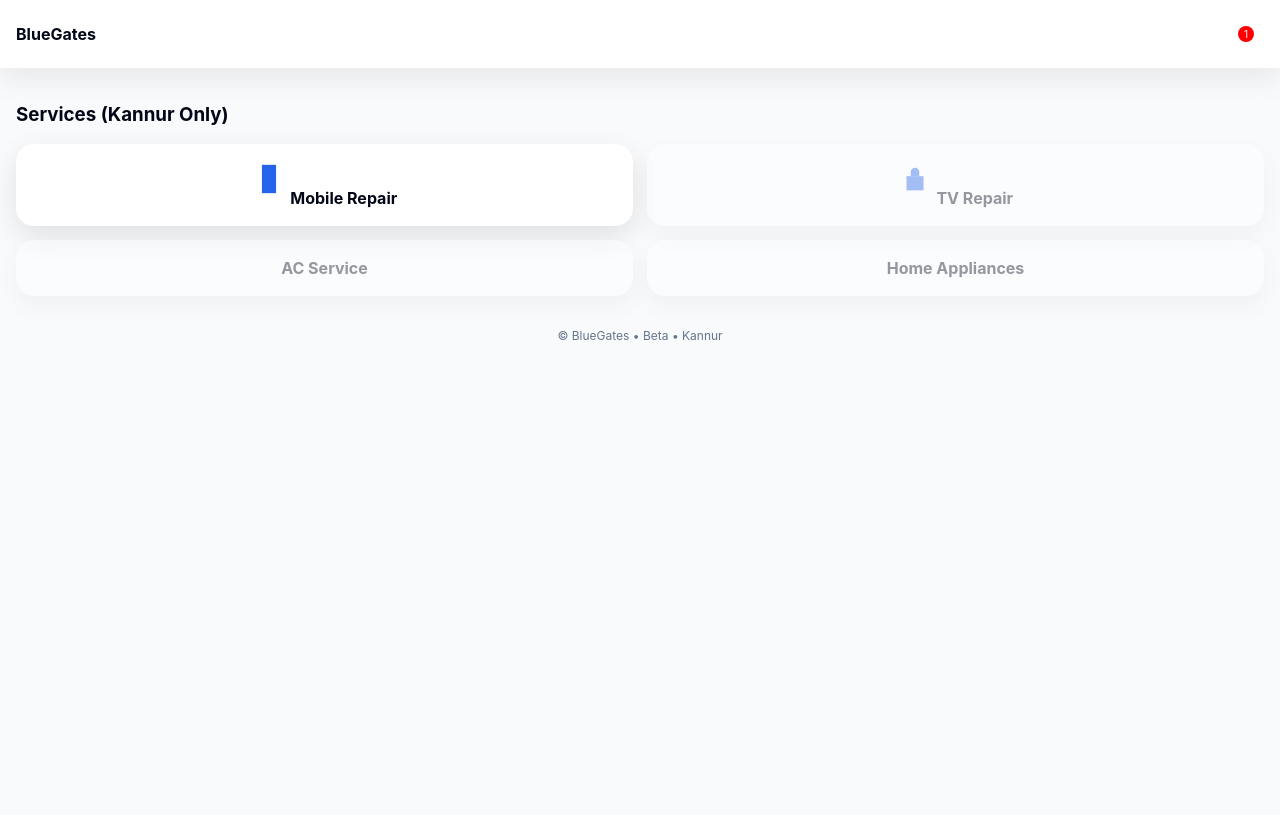
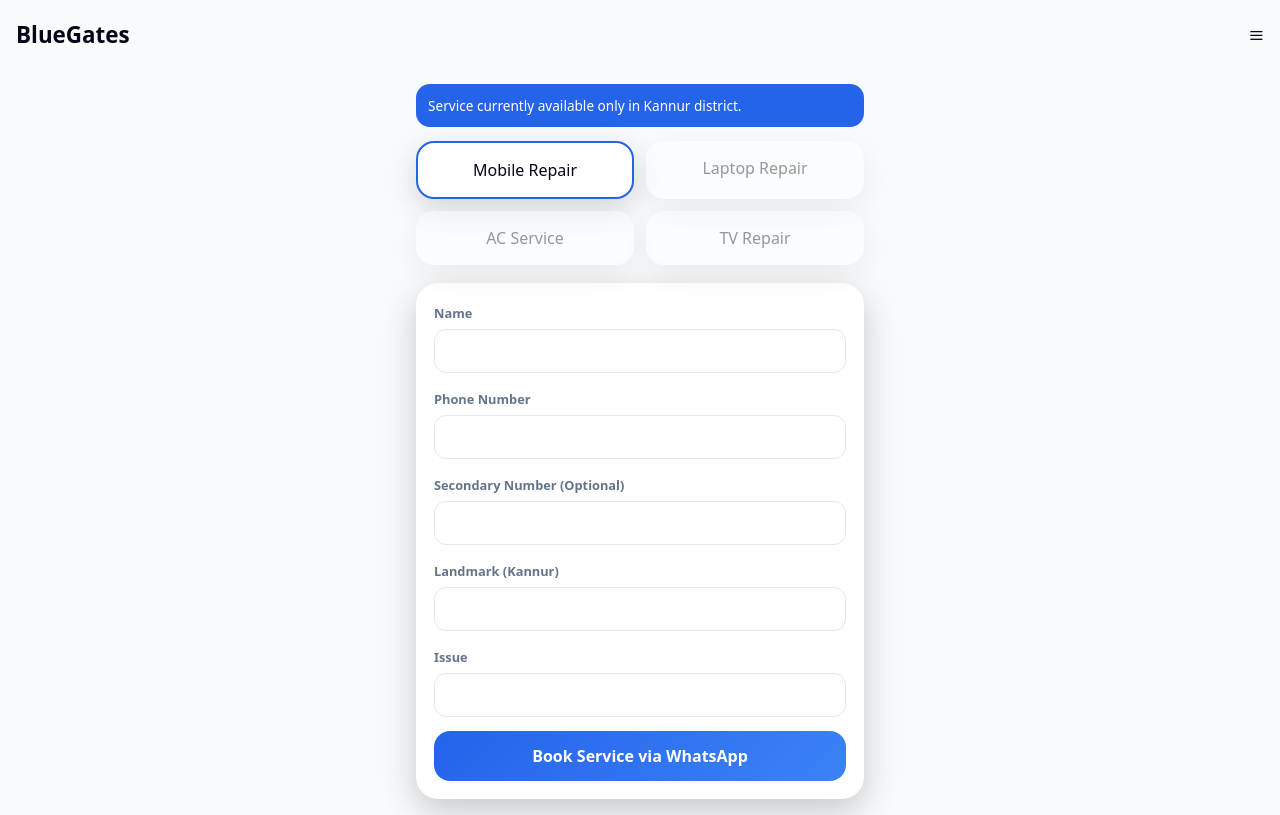
Before and after one commit to blue-gates/BlueGates, a plain HTML site: page index.html in a window 1280 px wide. Drawn offline with Linux system fonts and the light colour scheme.

Commit message:
Update index.html

```diff
--- a/index.html
+++ b/index.html
@@ -1,14 +1,13 @@
 <!DOCTYPE html>
 <html lang="en">
 <head>
-<meta charset="UTF-8" />
-<meta name="viewport" content="width=device-width, initial-scale=1.0" />
+<meta charset="UTF-8">
+<meta name="viewport" content="width=device-width, initial-scale=1.0">
 <title>BlueGates</title>
 
-<meta name="theme-color" content="#0f172a" />
+<meta name="theme-color" content="#0f172a">
 
 <style>
-/* ===== THEME ===== */
 :root{
   --bg:#f8fafc;
   --card:#ffffff;
@@ -19,144 +18,160 @@
 
 .dark{
   --bg:#020617;
-  --card:#020617;
-  --text:#e5e7eb;
+  --card:#0f172a;
+  --text:#f8fafc;
   --muted:#94a3b8;
   --accent:#3b82f6;
 }
 
-*{box-sizing:border-box;font-family:-apple-system,BlinkMacSystemFont,"Segoe UI",Roboto}
-body{margin:0;background:var(--bg);color:var(--text);transition:.3s}
+*{box-sizing:border-box;font-family:system-ui,-apple-system,Segoe UI,Roboto}
 
-/* ===== HEADER ===== */
-header{
-  display:flex;
-  align-items:center;
-  justify-content:space-between;
-  padding:16px;
-  background:var(--card);
-  box-shadow:0 10px 30px rgba(0,0,0,.08);
+body{
+  margin:0;
+  background:var(--bg);
+  color:var(--text);
+  transition:.3s;
 }
 
+header{
+  padding:16px;
+  display:flex;
+  justify-content:space-between;
+  align-items:center;
+}
+
+h1{margin:0;font-size:1.4rem}
+
 .menu-btn{
-  width:36px;height:36px;border-radius:10px;
-  display:flex;align-items:center;justify-content:center;
+  font-size:26px;
   cursor:pointer;
 }
 
-.menu-btn svg{width:22px;height:22px;fill:var(--text)}
-
-.badge{
-  position:absolute;
-  top:10px;right:10px;
-  background:red;color:#fff;
-  font-size:10px;
-  padding:2px 6px;
-  border-radius:20px;
+.container{
+  max-width:480px;
+  margin:auto;
+  padding:16px;
 }
 
-/* ===== MENU BOX ===== */
-.menu{
-  position:fixed;
-  top:0;left:0;
-  width:100%;height:100%;
-  background:rgba(0,0,0,.4);
-  display:none;
+.notice{
+  background:var(--accent);
+  color:#fff;
+  padding:12px;
+  border-radius:14px;
+  font-size:.85rem;
+  margin-bottom:14px;
 }
 
-.menu-box{
-  width:260px;
-  background:var(--card);
-  height:100%;
-  padding:20px;
-  animation:slide .3s ease;
+.services{
+  display:grid;
+  grid-template-columns:repeat(2,1fr);
+  gap:12px;
 }
 
-@keyframes slide{
-  from{transform:translateX(-100%)}
-  to{transform:translateX(0)}
+.service{
+  background:var(--card);
+  padding:16px;
+  border-radius:18px;
+  text-align:center;
+  box-shadow:0 10px 30px rgba(0,0,0,.15);
+  cursor:pointer;
+  transition:.25s;
+}
+
+.service.locked{
+  opacity:.4;
+}
+
+.service.active{
+  border:2px solid var(--accent);
+}
+
+form{
+  margin-top:18px;
+  background:var(--card);
+  padding:18px;
+  border-radius:22px;
+  box-shadow:0 12px 35px rgba(0,0,0,.2);
+}
+
+label{
+  font-size:.8rem;
+  color:var(--muted);
+  font-weight:600;
+}
+
+input{
+  width:100%;
+  padding:12px;
+  border-radius:12px;
+  border:1px solid #e5e7eb;
+  margin:6px 0 14px;
+  background:transparent;
+  color:var(--text);
+}
+
+button{
+  width:100%;
+  padding:14px;
+  border:none;
+  border-radius:16px;
+  background:linear-gradient(135deg,#2563eb,#3b82f6);
+  color:#fff;
+  font-size:1rem;
+  font-weight:700;
+}
+
+/* Menu box */
+.menu-box{
+  position:fixed;
+  top:60px;
+  right:16px;
+  width:220px;
+  background:var(--card);
+  border-radius:18px;
+  box-shadow:0 20px 50px rgba(0,0,0,.4);
+  padding:12px;
+  display:none;
+  z-index:999;
 }
 
 .menu-item{
-  padding:14px 10px;
+  padding:10px;
   border-radius:12px;
+  font-size:.9rem;
   cursor:pointer;
-  font-weight:600;
-}
-.menu-item:hover{background:rgba(0,0,0,.05)}
-
-/* ===== SERVICES ===== */
-.container{padding:16px}
-.grid{
-  display:grid;
-  grid-template-columns:repeat(2,1fr);
-  gap:14px;
 }
 
-.card{
-  background:var(--card);
-  padding:18px;
-  border-radius:18px;
-  box-shadow:0 10px 28px rgba(0,0,0,.1);
-  text-align:center;
-  cursor:pointer;
-  transition:.2s;
+.menu-item:hover{
+  background:rgba(0,0,0,.05);
 }
 
-.card.locked{
-  opacity:.4;
+.badge{
+  background:#ef4444;
+  color:#fff;
+  font-size:.65rem;
+  padding:2px 6px;
+  border-radius:10px;
+  float:right;
 }
 
-.card:hover{transform:scale(.97)}
-
-.card svg{
-  width:34px;height:34px;
-  margin-bottom:8px;
-  fill:var(--accent);
-}
-
-/* ===== POPUP ===== */
+/* Popup */
 .popup{
   position:fixed;
   inset:0;
-  background:rgba(0,0,0,.5);
+  background:rgba(0,0,0,.55);
   display:none;
   align-items:center;
   justify-content:center;
+  z-index:1000;
 }
 
 .popup-box{
   background:var(--card);
-  padding:22px;
+  padding:20px;
   border-radius:20px;
-  width:80%;
-  max-width:300px;
+  width:260px;
   text-align:center;
-  animation:fade .25s ease;
-}
-
-@keyframes fade{
-  from{transform:scale(.9);opacity:0}
-  to{transform:scale(1);opacity:1}
-}
-
-button{
-  border:none;
-  border-radius:14px;
-  padding:14px;
-  width:100%;
-  background:var(--accent);
-  color:#fff;
-  font-weight:700;
-  margin-top:14px;
-}
-
-/* ===== FOOTER ===== */
-footer{
-  text-align:center;
-  font-size:.75rem;
-  color:var(--muted);
-  padding:16px;
 }
 </style>
 </head>
@@ -164,89 +179,99 @@
 <body>
 
 <header>
-  <strong>BlueGates</strong>
-
-  <div style="position:relative">
-    <div class="menu-btn" onclick="openMenu()">
-      <svg viewBox="0 0 24 24">
-        <path d="M3 6h18M3 12h18M3 18h18"/>
-      </svg>
-    </div>
-    <div class="badge">1</div>
-  </div>
+  <h1>BlueGates</h1>
+  <div class="menu-btn" onclick="toggleMenu()">≡</div>
 </header>
 
 <div class="container">
-  <h3>Services (Kannur Only)</h3>
 
-  <div class="grid">
-    <!-- Mobile -->
-    <div class="card" onclick="bookMobile()">
-      <svg viewBox="0 0 24 24"><path d="M7 2h10v20H7z"/></svg>
-      <strong>Mobile Repair</strong>
-    </div>
+  <div class="notice">
+    Service currently available only in Kannur district.
+  </div>
 
-    <!-- Locked -->
-    <div class="card locked" onclick="comingSoon()">
-      <svg viewBox="0 0 24 24"><path d="M6 10h12v10H6z"/><path d="M9 10V7a3 3 0 016 0v3"/></svg>
-      <strong>TV Repair</strong>
-    </div>
+  <div class="services">
+    <div class="service active">Mobile Repair</div>
+    <div class="service locked" onclick="comingSoon()">Laptop Repair</div>
+    <div class="service locked" onclick="comingSoon()">AC Service</div>
+    <div class="service locked" onclick="comingSoon()">TV Repair</div>
+  </div>
 
-    <div class="card locked" onclick="comingSoon()"><strong>AC Service</strong></div>
-    <div class="card locked" onclick="comingSoon()"><strong>Home Appliances</strong></div>
+  <form onsubmit="sendWhatsApp(event)">
+    <label>Name</label>
+    <input id="name" required>
+
+    <label>Phone Number</label>
+    <input id="phone" required pattern="[0-9]{10}">
+
+    <label>Secondary Number (Optional)</label>
+    <input id="phone2">
+
+    <label>Landmark (Kannur)</label>
+    <input id="landmark" required>
+
+    <label>Issue</label>
+    <input id="issue" required>
+
+    <button type="submit">Book Service via WhatsApp</button>
+  </form>
+
+</div>
+
+<!-- Menu -->
+<div class="menu-box" id="menu">
+  <div class="menu-item" onclick="toggleTheme()">Toggle Theme</div>
+  <div class="menu-item" onclick="showPopup('Privacy policy will be updated soon.')">Privacy Policy</div>
+  <div class="menu-item" onclick="showPopup('Service now available only in Kannur. Expansion coming soon.')">
+    Updates <span class="badge">1</span>
   </div>
 </div>
 
-<footer>© BlueGates • Beta • Kannur</footer>
-
-<!-- MENU -->
-<div class="menu" id="menu">
-  <div class="menu-box">
-    <h3>Menu</h3>
-
-    <div class="menu-item" onclick="toggleTheme()">Theme Toggle</div>
-    <div class="menu-item" onclick="showUpdate()">Updates</div>
-    <div class="menu-item" onclick="showPrivacy()">Privacy Policy</div>
-
-    <button onclick="closeMenu()">Close</button>
+<!-- Popup -->
+<div class="popup" id="popup">
+  <div class="popup-box">
+    <p id="popupText"></p>
+    <button onclick="closePopup()">OK</button>
   </div>
 </div>
 
-<!-- POPUP -->
-<div class="popup" id="popup">
-  <div class="popup-box" id="popupText"></div>
-</div>
-
 <script>
-function openMenu(){menu.style.display='block'}
-function closeMenu(){menu.style.display='none'}
+function toggleMenu(){
+  const m=document.getElementById('menu');
+  m.style.display=m.style.display==='block'?'none':'block';
+}
 
 function toggleTheme(){
   document.body.classList.toggle('dark');
 }
 
 function comingSoon(){
-  showPopup("🚧 Service coming soon.<br>Currently available only Mobile Repair in Kannur.");
+  showPopup('This service is coming soon.');
 }
 
-function bookMobile(){
-  showPopup("📍 Mobile Repair available only in Kannur.<br><br>Booking opens via WhatsApp.");
+function showPopup(msg){
+  document.getElementById('popupText').innerText=msg;
+  document.getElementById('popup').style.display='flex';
 }
 
-function showUpdate(){
-  showPopup("🔔 Update<br><br>This app service is now available only in Kannur. We are coming stronger 💪");
+function closePopup(){
+  document.getElementById('popup').style.display='none';
 }
 
-function showPrivacy(){
-  showPopup("🔒 Privacy Policy<br><br>No personal data stored. Details shared only for service booking.");
+function sendWhatsApp(e){
+  e.preventDefault();
+  const map=`https://www.google.com/maps/search/?api=1&query=${encodeURIComponent(landmark.value)}`;
+  const msg=
+`Mobile Repair Booking
+
+Name: ${name.value}
+Phone: ${phone.value}
+Second: ${phone2.value}
+Landmark: ${landmark.value}
+Map: ${map}
+Issue: ${issue.value}`;
+
+  location.href='https://wa.me/916235512787?text='+encodeURIComponent(msg);
 }
-
-function showPopup(text){
-  popup.style.display='flex';
-  popupText.innerHTML = text + '<button onclick="closePopup()">OK</button>';
-}
-
-function closePopup(){popup.style.display='none'}
 </script>
 
 </body>
```
